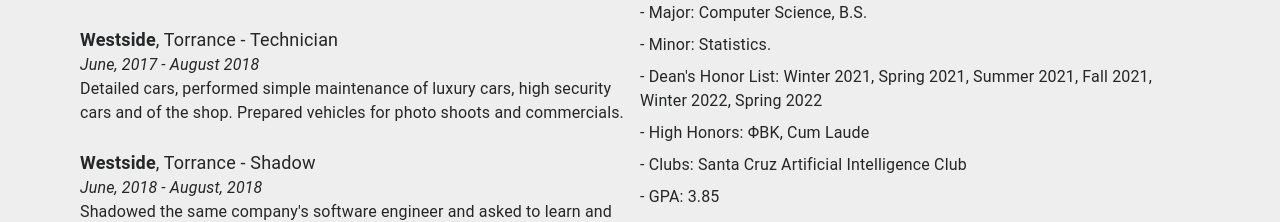
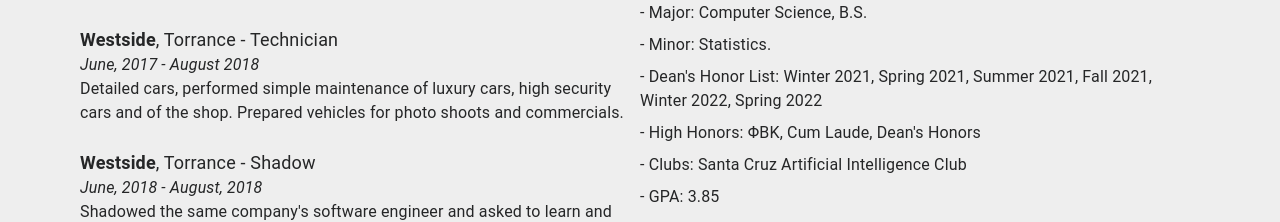
Before and after one commit to Donovanphenry/Donovanphenry, a React (Create React App) app: page /#/Resume in a window 1280 px wide. Shown: the part 819-1041 px from the top of the page. Built offline with nearby package versions, Linux system fonts and the light colour scheme.

Commit message:
Deans honors high honors

```diff
--- a/src/Resume.js
+++ b/src/Resume.js
@@ -920,7 +920,7 @@ function Resume() {
                   </Typography>
 
                   <Typography className = {classes.schoolAwards}>
-                    - High Honors: &Phi;&Beta;&Kappa;, Cum Laude
+                    - High Honors: &Phi;&Beta;&Kappa;, Cum Laude, Dean's Honors
                   </Typography>
 
                   <Typography className = {classes.schoolMajor}>
```
Also changed, not shown: 10 other files (tests, documents, lock files or other folders).
